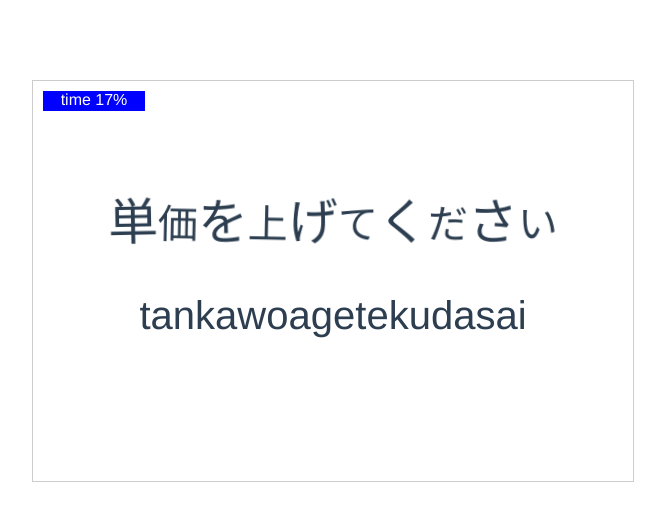
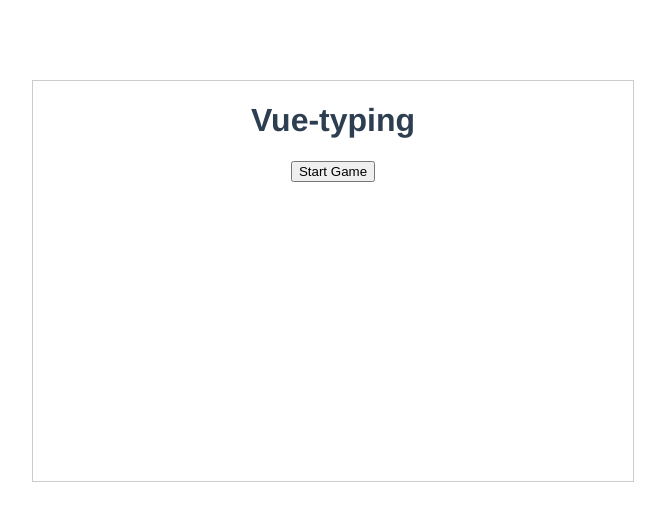
Before and after one commit to babu-ch/vue-typing-game, a Vue app: page / in a window 1280 px wide. Shown: the top 520 px of the page, without its empty margins (307-972 px from the left). Built offline with nearby package versions, Linux system fonts and the light colour scheme.

Commit message:
game start dispaly

```diff
--- a/src/App.vue
+++ b/src/App.vue
@@ -7,16 +7,18 @@
 <script>
 import GameDisplay from './components/GameDisplay'
 import GameEndDisplay from './components/GameEndDisplay'
+import GameStartDisplay from './components/GameStartDisplay'
 
 export default {
   name: 'app',
   components: {
     GameDisplay,
-    GameEndDisplay
+    GameEndDisplay,
+    GameStartDisplay
   },
   data() {
     return {
-      currentComponent: GameDisplay
+      currentComponent: GameStartDisplay
     }
   },
   computed: {
--- /dev/null
+++ b/src/components/GameStartDisplay.vue
@@ -0,0 +1,27 @@
+<template>
+    <div class="gameDisplay">
+        <h1>Vue-typing</h1>
+        <button @click="gameStart">Start Game</button>
+    </div>
+</template>
+
+<script>
+  export default {
+    name: 'GameStartDisplay',
+    methods: {
+      gameStart() {
+        this.$emit('game-start')
+      }
+    }
+  }
+</script>
+
+<style scoped lang="scss">
+    .gameDisplay {
+        width: 600px;
+        height: 400px;
+        border: 1px solid #CCC;
+        margin: auto;
+        position: relative;
+    }
+</style>
```
